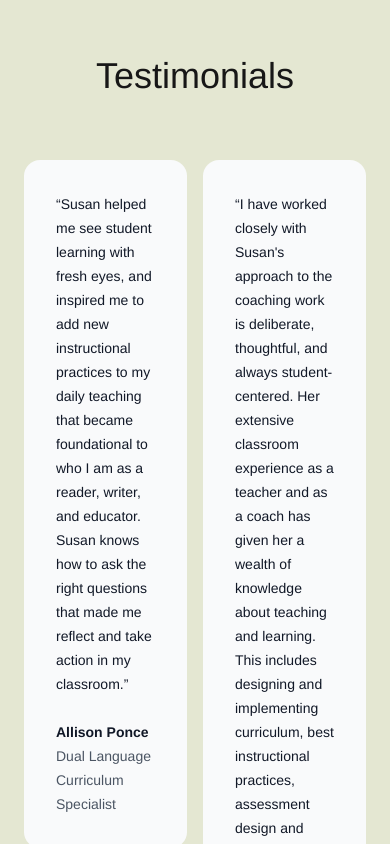
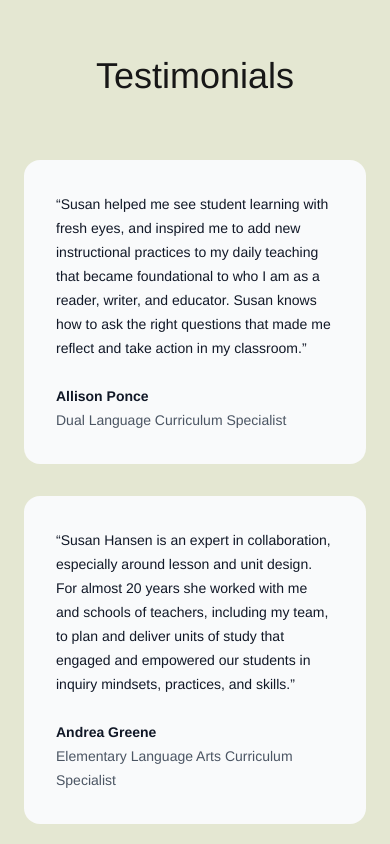
Before and after one commit to kenthansen98/hansen-learning-collaborative, a Next.js app: page / in a window 390 px wide. Shown: the part 2340-3184 px from the top of the page. Built offline with nearby package versions, Linux system fonts and the light colour scheme.

Commit message:
fix layout for mobile

```diff
--- a/app/components/ContactForm.tsx
+++ b/app/components/ContactForm.tsx
@@ -51,7 +51,7 @@ const ContactForm = () => {
 
   return (
     <section className="py-16 container mx-auto px-4">
-      <h2 className="text-4xl font-medium text-center">Get in touch</h2>
+      <h2 className="text-4xl font-medium text-center mb-8 ">Get in touch</h2>
       <form onSubmit={form.handleSubmit(onSubmit)} className="mx-auto max-w-xl sm:mt-12">
         <div className="grid grid-cols-1 gap-x-8 gap-y-6 sm:grid-cols-2">
           <div>
--- a/app/components/Testimonial.tsx
+++ b/app/components/Testimonial.tsx
@@ -27,7 +27,7 @@ const Testimonial = () => {
       <div className="mx-auto max-w-7xl px-6 lg:px-8">
         <h2 className="text-4xl font-medium text-center mb-12">Testimonials</h2>
         <div className="mx-auto mt-16 flow-root max-w-2xl sm:mt-20 lg:mx-0 lg:max-w-none">
-          <div className="-mt-8 sm:-mx-4 columns-2 sm:text-[0]">
+          <div className="-mt-8 sm:-mx-4 columns-1 md:columns-2 sm:text-[0]">
             {testimonials.map((testimonial) => (
               <div key={testimonial.name} className="pt-8 sm:inline-block sm:w-full sm:px-4">
                 <figure className="rounded-2xl bg-gray-50 p-8 text-sm/6">
```
